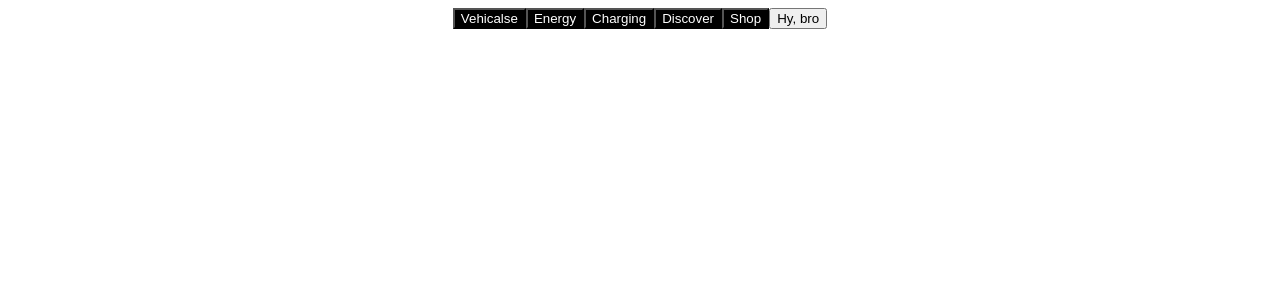
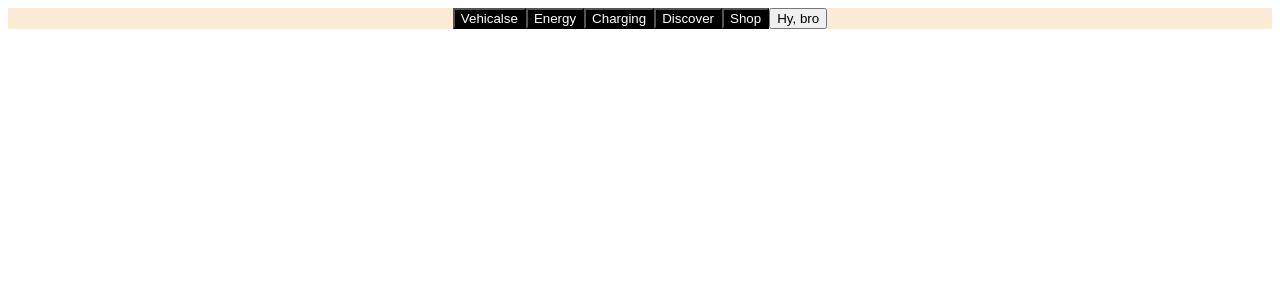
Before and after one commit to ZadVes/ReactProj, a React (Create React App) app: page / in a window 1280 px wide. Shown: the top 300 px of the page. Built offline with nearby package versions, Linux system fonts and the light colour scheme.

Commit message:
Update style.css

```diff
--- a/src/css/style.css
+++ b/src/css/style.css
@@ -10,4 +10,5 @@ body{
 .up{
     display: flex;
     justify-content: center;
+    background-color: antiquewhite;
 }
```
